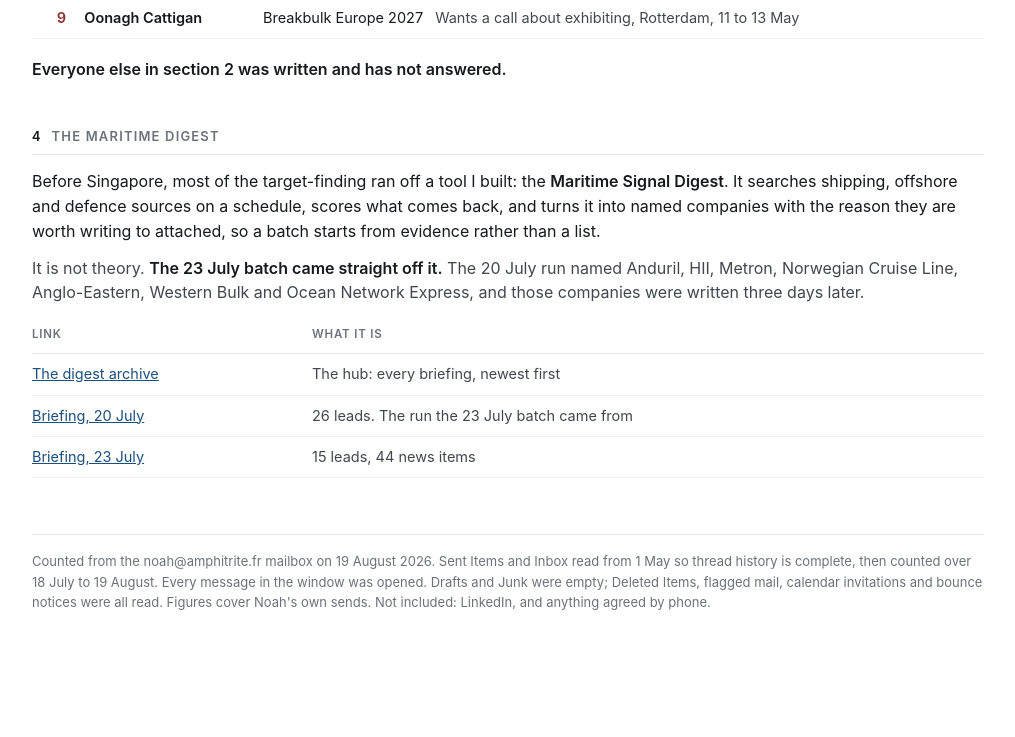
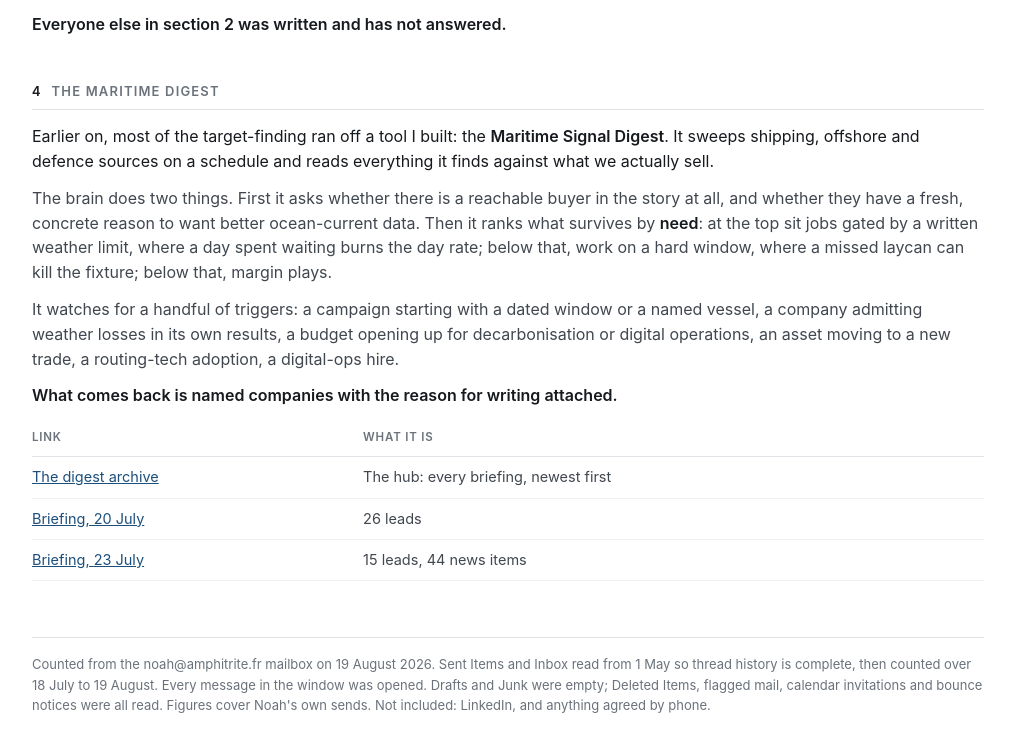
Before and after one commit to Nodshead/amphitrite-outreach-jul-aug-2026, a plain HTML site: page index.html in a window 1280 px wide. Shown: the part 3498-4235 px from the top of the page, without its empty margins (132-1147 px from the left). Before the commit the page ends 4206 px from the top, so only its background shows below. Drawn offline with Linux system fonts and the light colour scheme.

Commit message:
Update amphitrite-outreach-jul-aug-2026 outreach page

```diff
--- a/index.html
+++ b/index.html
@@ -136,7 +136,7 @@
     <tr><th>Who</th><th>Company</th><th>What they said</th><th>Status</th></tr>
     <tr><td class="who">Mario Špadina</td><td class="co">SeaCras</td><td>Sent their own NDA and brought their technical team to the call</td><td><strong>NDA signed.</strong> A potential opportunity through an interested party is on the books</td></tr>
     <tr><td class="who">Remon Pot</td><td class="co">Deltares</td><td>They apply for GROW often, but do not start new applications weeks before a deadline. Wanted to hear more anyway</td><td><strong>Meeting held. NDA going to be signed</strong></td></tr>
-    <tr><td class="who">Joan Blaas</td><td class="co">Ship2Port</td><td>Why pay when ERA5 is free and already integrated, what does it cost, and would the API save them hosting the data themselves</td><td><strong>Priced 6 August: €10,000 a year for the API, €10,000 for the WeatherViz layer.</strong> A short mail goes back to him now rather than waiting</td></tr>
+    <tr><td class="who">Joan Blaas</td><td class="co">Ship2Port</td><td>Why pay when ERA5 is free and already integrated, what does it cost, and would the API save them hosting the data themselves</td><td><strong>Priced 6 August: €10,000 a year for the API, €10,000 for the WeatherViz layer.</strong> A short mail goes back to him now</td></tr>
     <tr><td class="who">Lajos Holmslykke</td><td class="co">TORM</td><td>Had met Alexandre earlier in the year and came away with the wrong conclusion: that the model was not global, and so not ready for a global trading book</td><td>Put right on 10 August: the model is global, 60 South to 65 North, hourly and tidal-aware. <strong>Not a no. Needs a nudge</strong></td></tr>
     <tr><td class="who">An Stroobandt</td><td class="co">RWE</td><td>No to the GROW project. Other projects running in the same area and a range of forecasting tools already in use. Interested in the subject itself</td><td>Answered 14 August on the product side, copied to three colleagues. No reply yet</td></tr>
     <tr><td class="who">Jan Hedenskog</td><td class="co">Stena Line</td><td>Passed it to a colleague, blind-copied, who will make contact if it is of interest</td><td>With that colleague. The name is not visible to us</td></tr>
@@ -167,17 +167,22 @@
 
 <section>
   <h2><span class="n">4</span>The maritime digest</h2>
-  <p class="lead">Before Singapore, most of the target-finding ran off a tool I built: the
-  <strong>Maritime Signal Digest</strong>. It searches shipping, offshore and defence sources on a
-  schedule, scores what comes back, and turns it into named companies with the reason they are worth
-  writing to attached, so a batch starts from evidence rather than a list.</p>
-  <p>It is not theory. <strong>The 23 July batch came straight off it.</strong> The 20 July run named
-  Anduril, HII, Metron, Norwegian Cruise Line, Anglo-Eastern, Western Bulk and Ocean Network Express,
-  and those companies were written three days later.</p>
+  <p class="lead">Earlier on, most of the target-finding ran off a tool I built: the
+  <strong>Maritime Signal Digest</strong>. It sweeps shipping, offshore and defence sources on a
+  schedule and reads everything it finds against what we actually sell.</p>
+  <p>The brain does two things. First it asks whether there is a reachable buyer in the story at all,
+  and whether they have a fresh, concrete reason to want better ocean-current data. Then it ranks what
+  survives by <strong>need</strong>: at the top sit jobs gated by a written weather limit, where a day
+  spent waiting burns the day rate; below that, work on a hard window, where a missed laycan can kill
+  the fixture; below that, margin plays.</p>
+  <p>It watches for a handful of triggers: a campaign starting with a dated window or a named vessel,
+  a company admitting weather losses in its own results, a budget opening up for decarbonisation or
+  digital operations, an asset moving to a new trade, a routing-tech adoption, a digital-ops hire.</p>
+  <p><strong>What comes back is named companies with the reason for writing attached.</strong></p>
   <div class="tw"><table>
     <tr><th>Link</th><th>What it is</th></tr>
     <tr><td class="co"><a href="https://nodshead.github.io/maritime-digest-hub/">The digest archive</a></td><td>The hub: every briefing, newest first</td></tr>
-    <tr><td class="co"><a href="https://nodshead.github.io/maritime-digest-hub/briefings/2026-07-20.html">Briefing, 20 July</a></td><td>26 leads. The run the 23 July batch came from</td></tr>
+    <tr><td class="co"><a href="https://nodshead.github.io/maritime-digest-hub/briefings/2026-07-20.html">Briefing, 20 July</a></td><td>26 leads</td></tr>
     <tr><td class="co"><a href="https://nodshead.github.io/maritime-digest-hub/briefings/2026-07-23.html">Briefing, 23 July</a></td><td>15 leads, 44 news items</td></tr>
   </table></div>
 </section>
```
